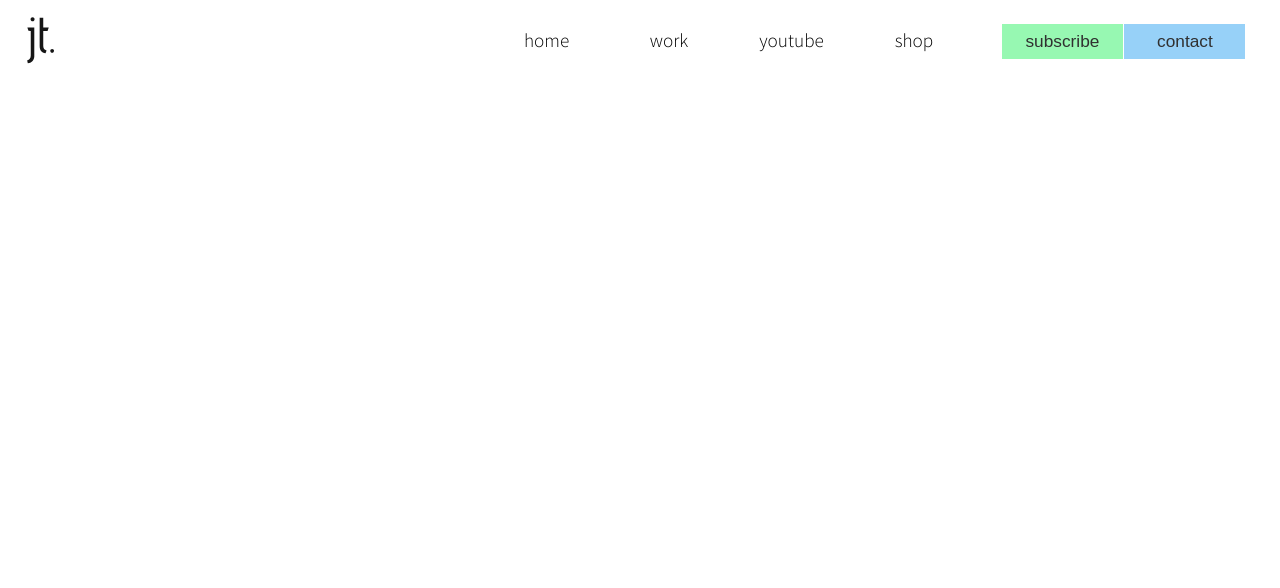
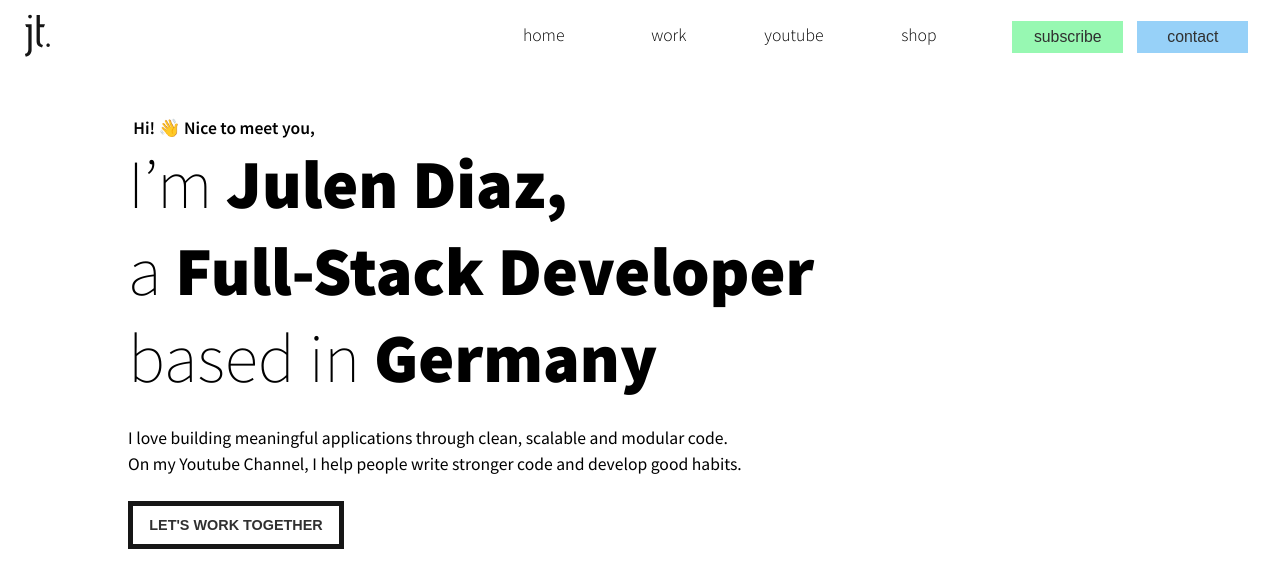
Before and after one commit to julendiaz/julen-tech-portfolio, a React (Create React App) app: page / in a window 1280 px wide. Shown: the top 588 px of the page. Built offline with nearby package versions, Linux system fonts and the light colour scheme.

Commit message:
Add jumbotron with main-title

```diff
--- a/src/App.js
+++ b/src/App.js
@@ -1,11 +1,13 @@
 
 import './css/style.css';
 import { Navbar } from './components/Navbar';
+import { Jumbotron } from './components/Jumbotron';
 
 function App() {
   return (
     <div className="App">
       <Navbar />
+      <Jumbotron />
     </div>
   );
 }
--- /dev/null
+++ b/src/components/Jumbotron.js
@@ -0,0 +1,17 @@
+import React from "react";
+
+export const Jumbotron = (props) => {
+    return (
+        <div className="jumbotron">
+            <div className="jumbotron__text-container">
+                <h5>Hi! 👋 Nice to meet you,</h5>
+                <h1 className="jumbotron__main-title">I’m <span>Julen Diaz,</span> <br/>
+                    a <span>Full-Stack Developer</span><br/>
+                    based in <span>Germany</span></h1>
+                <p>I love building meaningful applications through clean, scalable and modular code.<br/>
+                On my Youtube Channel, I help people write stronger code and develop good habits. </p>
+                <button className="button button--jumbotron">LET'S WORK TOGETHER</button>
+            </div>
+        </div>
+    )
+}
--- a/src/css/style.css
+++ b/src/css/style.css
@@ -1,7 +1,7 @@
 @import url("https://fonts.googleapis.com/css2?family=Source+Sans+Pro:ital,wght@0,200;0,300;0,400;0,600;0,700;0,900;1,200;1,300;1,400;1,600;1,700;1,900&display=swap");
 :root {
   font-family: "Source Sans Pro", sans-serif;
-  font-size: 2em;
+  font-size: 16px;
 }
 
 *,
@@ -47,7 +47,7 @@ ul {
   align-items: center;
   justify-content: space-between;
   width: 100%;
-  height: 2em;
+  height: 4em;
   margin-top: 0.3em;
 }
 
@@ -58,7 +58,7 @@ ul {
   justify-content: space-between;
   width: 100%;
   height: 100%;
-  font-size: 0.6em;
+  font-size: 1.1em;
 }
 .nav__nav-container {
   display: flex;
@@ -86,6 +86,40 @@ ul {
   font-weight: 400;
 }
 
+.jumbotron {
+  width: 100%;
+  height: 33em;
+  position: relative;
+}
+.jumbotron__text-container {
+  display: flex;
+  flex-direction: column;
+  align-items: left;
+  justify-content: space-between;
+  position: absolute;
+  bottom: 3em;
+  width: 70%;
+  height: 27em;
+  padding-left: 8em;
+}
+.jumbotron__main-title {
+  font-size: 4.3em;
+  font-weight: 200;
+}
+.jumbotron__main-title span {
+  font-weight: 900;
+}
+.jumbotron h5 {
+  margin-bottom: -1.3em;
+  margin-left: 0.3em;
+  font-weight: 600;
+  font-size: 1.1em;
+}
+.jumbotron p {
+  line-height: 1.5;
+  font-size: 1.1em;
+}
+
 .button {
   background-color: #303030;
   color: #fafafa;
@@ -109,6 +143,18 @@ ul {
 .button--contact:hover {
   background-color: #81bae0;
 }
+.button--jumbotron {
+  background-color: transparent;
+  border: 5px solid #161616;
+  width: 15em;
+  height: 3.3em;
+  color: #303030;
+  font-weight: 600;
+}
+.button--jumbotron:hover {
+  background-color: #161616;
+  color: #fafafa;
+}
 
 .main-logo-container {
   width: 2.8em;
--- a/src/sass/1_base/_global.scss
+++ b/src/sass/1_base/_global.scss
@@ -3,7 +3,7 @@
 
 :root {
   font-family: $font_family;
-  font-size: 2em;
+  font-size: 16px;
 }
 
 // html {
--- a/src/sass/2_utils/_functions.scss
+++ b/src/sass/2_utils/_functions.scss
@@ -4,12 +4,14 @@ $font-weights: (
   "regular": 400,
   "medium": 600,
   "bold": 700,
-  "black": 900,
+  "super": 900,
 );
 
 $font-sizes: (
-  "navlinks": 0.6em,
+  "navlinks": 1.1em,
   "button": 0.9em,
+  "big-title": 4.3em,
+  "heading5": 1.1em,
 );
 // Function to use probably in style.scss or main.scss because of scope
 @function weight($weight-name) {
--- a/src/sass/4_modules/_button.scss
+++ b/src/sass/4_modules/_button.scss
@@ -26,4 +26,18 @@
       background-color: $blue_hover;
     }
   }
+
+  &--jumbotron {
+    background-color: transparent;
+    border: 5px solid $black_800;
+    width: 15em;
+    height: 3.3em;
+    color: $black_700;
+    font-weight: weight(medium);
+
+    &:hover {
+      background-color: $black_800;
+      color: $white_100;
+    }
+  }
 }
--- a/src/sass/4_modules/_jumbotron.scss
+++ b/src/sass/4_modules/_jumbotron.scss
@@ -0,0 +1,40 @@
+@use "../1_base/colors" as *;
+@use "../2_utils/mixins" as *;
+@use "../2_utils/functions" as *;
+
+.jumbotron {
+  //   background-color: yellow;
+  width: 100%;
+  height: 33em;
+  position: relative;
+  &__text-container {
+    @include flex(column, left, space-between);
+    position: absolute;
+    bottom: 3em;
+    // background-color: blue;
+    width: 70%;
+    height: 27em;
+    padding-left: 8em;
+  }
+
+  &__main-title {
+    font-size: size(big-title);
+    font-weight: weight(superlight);
+
+    span {
+      font-weight: weight(super);
+    }
+  }
+
+  h5 {
+    margin-bottom: -1.3em;
+    margin-left: 0.3em;
+    font-weight: weight(medium);
+    font-size: size(heading5);
+  }
+
+  p {
+    line-height: 1.5;
+    font-size: 1.1em;
+  }
+}
--- a/src/sass/4_modules/_navbar.scss
+++ b/src/sass/4_modules/_navbar.scss
@@ -6,7 +6,7 @@
   @include flex(0, center, space-between);
   // background-color: yellow;
   width: 100%;
-  height: 2em;
+  height: 4em;
   margin-top: 0.3em;
 }
 
```
Also changed, not shown: 1 other file (tests, documents, lock files or other folders).
